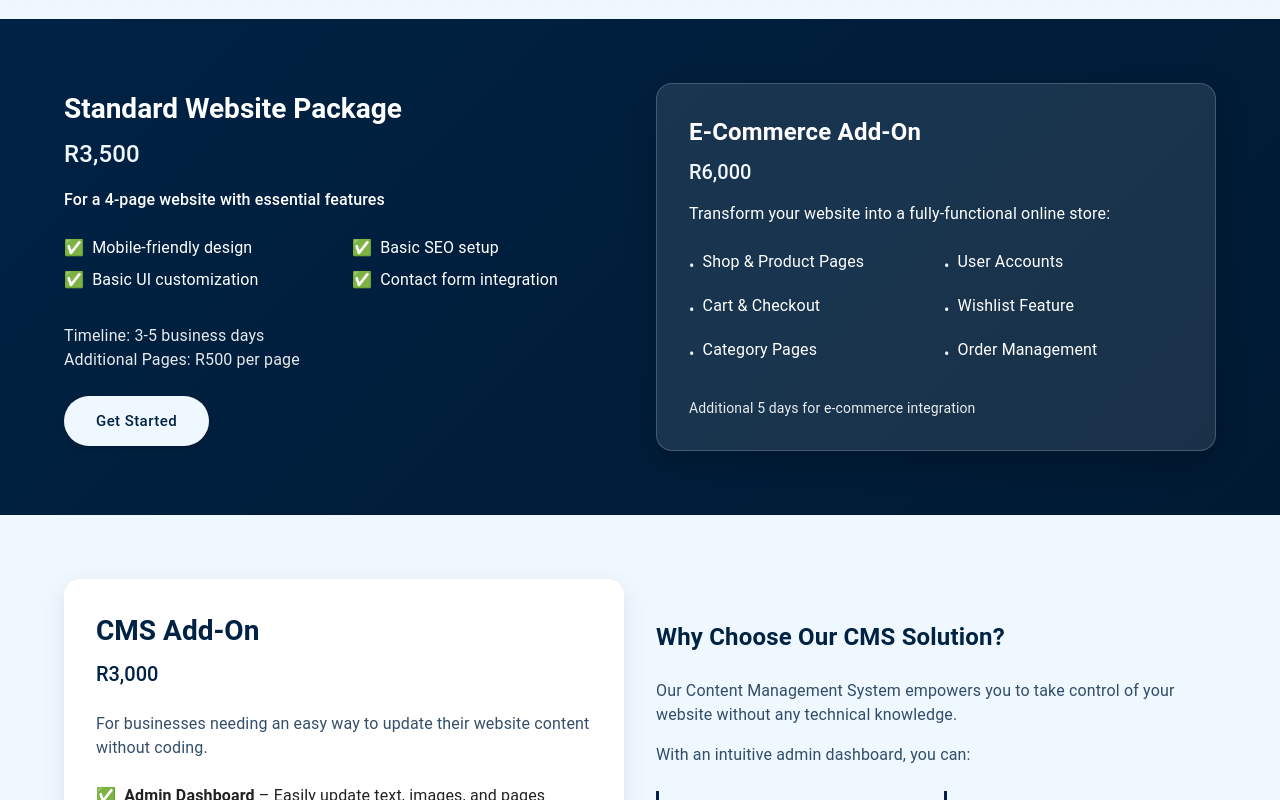
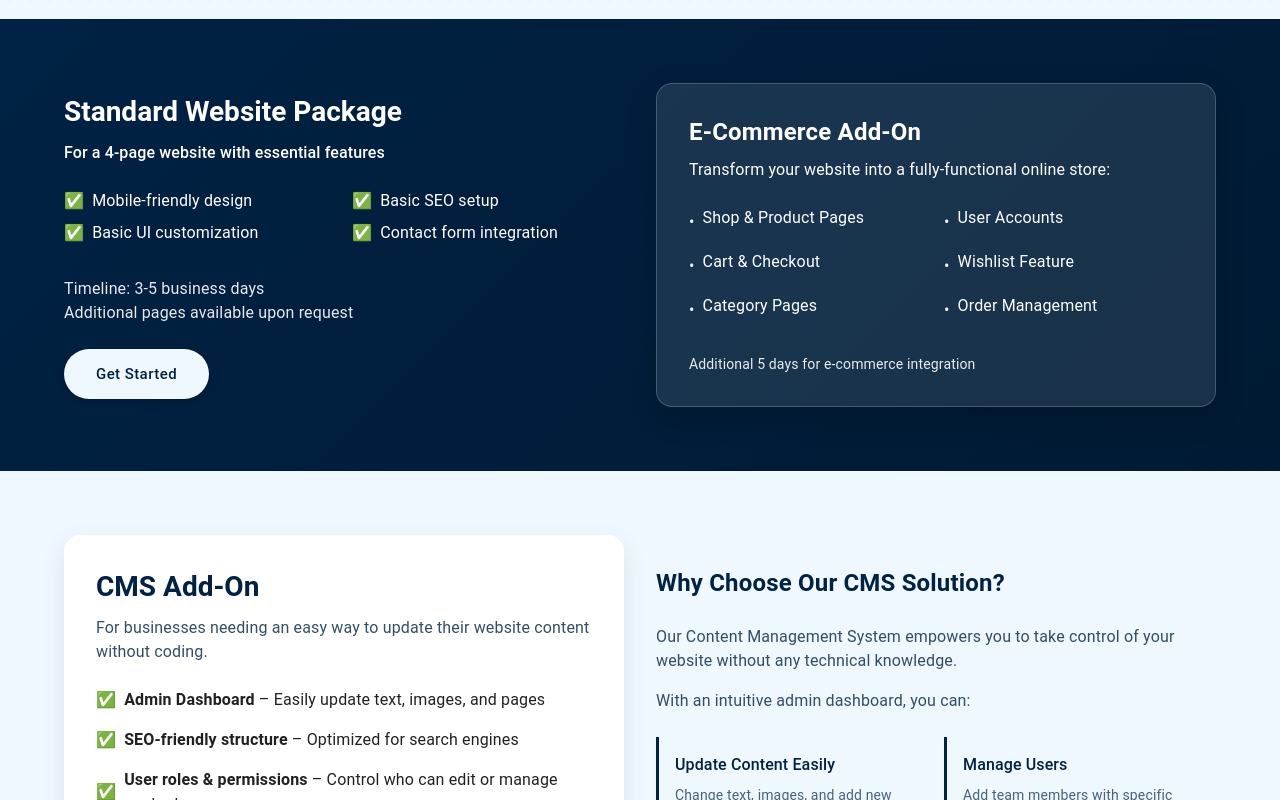
Before and after one commit to SbuKhoza/malloyagroup, a React (Vite) app: page / in a window 1280 px wide. Shown: the part 2620-3420 px from the top of the page. Built offline with nearby package versions, Linux system fonts and the light colour scheme.

Commit message:
pricing removed

```diff
--- a/src/pages/Home.jsx
+++ b/src/pages/Home.jsx
@@ -209,9 +209,6 @@ const WebsitePackage = () => {
             <Typography variant="h3" component="h2" gutterBottom fontWeight="bold">
               Standard Website Package
             </Typography>
-            <Typography variant="h4" sx={{ mb: 2, fontWeight: 'medium', color: '#F0F8FF' }}>
-              R3,500
-            </Typography>
             <Typography variant="h6" gutterBottom>
               For a 4-page website with essential features
             </Typography>
@@ -242,7 +239,7 @@ const WebsitePackage = () => {
             <Typography variant="body1" sx={{ mb: 3, opacity: 0.9 }}>
               Timeline: 3-5 business days
               <br />
-              Additional Pages: R500 per page
+              Additional pages available upon request
             </Typography>
             <Button
               variant="contained"
@@ -272,9 +269,6 @@ const WebsitePackage = () => {
             }}>
               <Typography variant="h4" component="h3" gutterBottom fontWeight="bold">
                 E-Commerce Add-On
-              </Typography>
-              <Typography variant="h5" sx={{ mb: 2, fontWeight: 'medium', color: '#F0F8FF' }}>
-                R6,000
               </Typography>
               <Typography variant="body1" sx={{ mb: 3 }}>
                 Transform your website into a fully-functional online store:
@@ -350,16 +344,6 @@ const CMSAddOn = () => {
                 CMS Add-On
               </Typography>
               <Typography
-                variant="h5"
-                sx={{
-                  mb: 3,
-                  color: '#002244',
-                  fontWeight: 'medium'
-                }}
-              >
-                R3,000
-              </Typography>
-              <Typography
                 variant="body1"
                 sx={{
                   mb: 3,
@@ -403,7 +387,7 @@ const CMSAddOn = () => {
               >
                 <Box component="span" sx={{ mr: 1, color: '#002244', fontWeight: 'bold' }}>📌</Box>
                 <Typography variant="body2" sx={{ color: 'rgba(0,34,68,0.8)' }}>
-                  <strong>Additional CMS-powered pages:</strong> R500 per page <br/> <strong> Up to 5 days for integration</strong>
+                  <strong>Additional CMS-powered pages available</strong> <br/> <strong>Up to 5 days for integration</strong>
                 </Typography>
               </Box>
             </Box>
@@ -487,26 +471,6 @@ const CMSAddOn = () => {
                   </Box>
                 </Grid>
               </Grid>
-
-              <Box sx={{ mt: 4 }}>
-                {/* <Button
-                  variant="contained"
-                  size="large"
-                  component={RouterLink}
-                  to="/contact"
-                  sx={{
-                    px: 4,
-                    py: 1.5,
-                    backgroundColor: '#002244',
-                    color: 'white',
-                    '&:hover': {
-                      backgroundColor: '#001a33',
-                    }
-                  }}
-                >
-                  Learn More
-                </Button> */}
-              </Box>
             </Box>
           </Grid>
         </Grid>
--- a/src/pages/Services.jsx
+++ b/src/pages/Services.jsx
@@ -187,7 +187,10 @@ const WebDevelopment = () => {
 
             <List disablePadding>
               {[
-                'Standard 4-page Website Package - R3,500',
+                'From a Standard 4-page Website to a Full-fledged E-commerce Store',
+                'Custom CMS development',
+                'Booking systems & payment gateways',
+                'Appointment scheduling & user management',
                 'Mobile-friendly & responsive design',
                 'Basic UI customization & SEO optimization',
               ].map((item, index) => (
```
